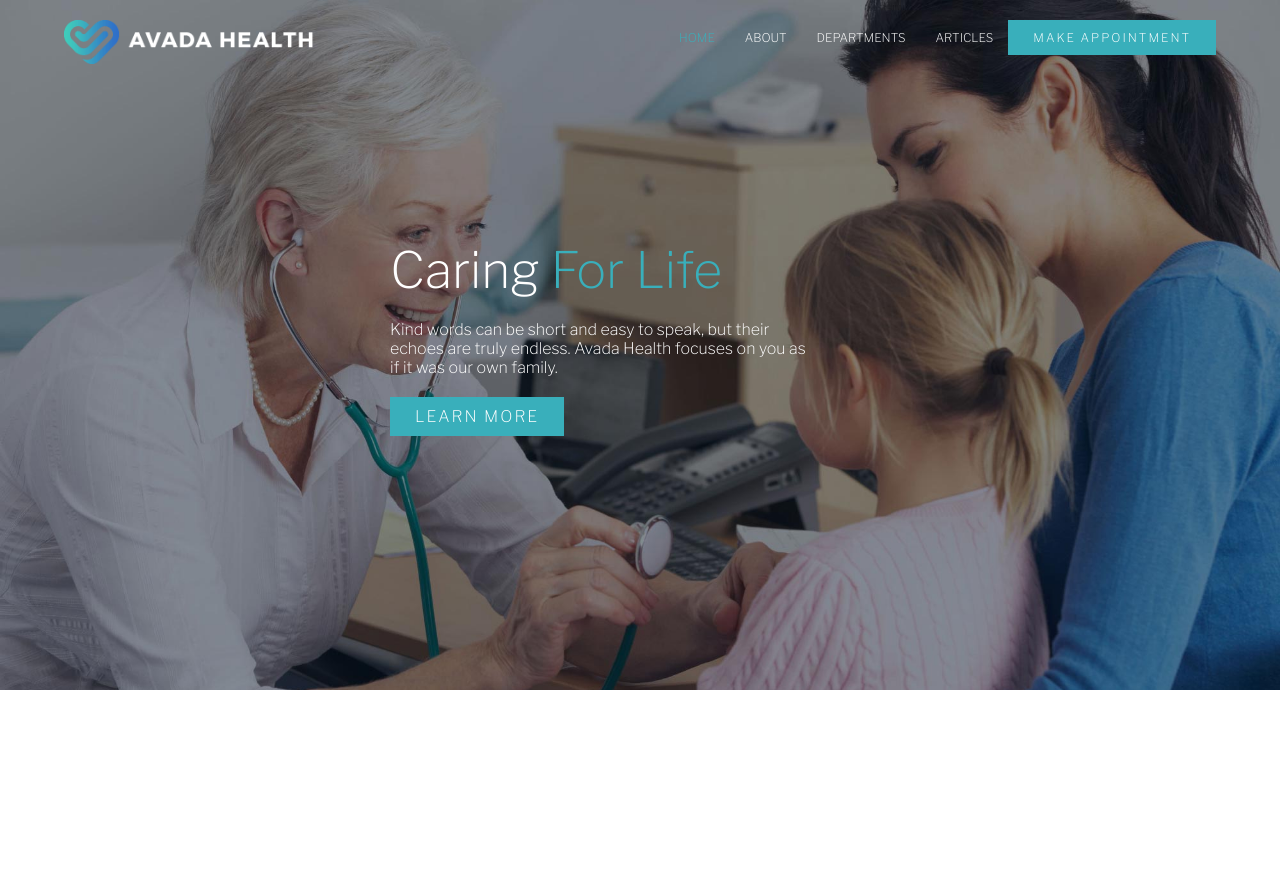
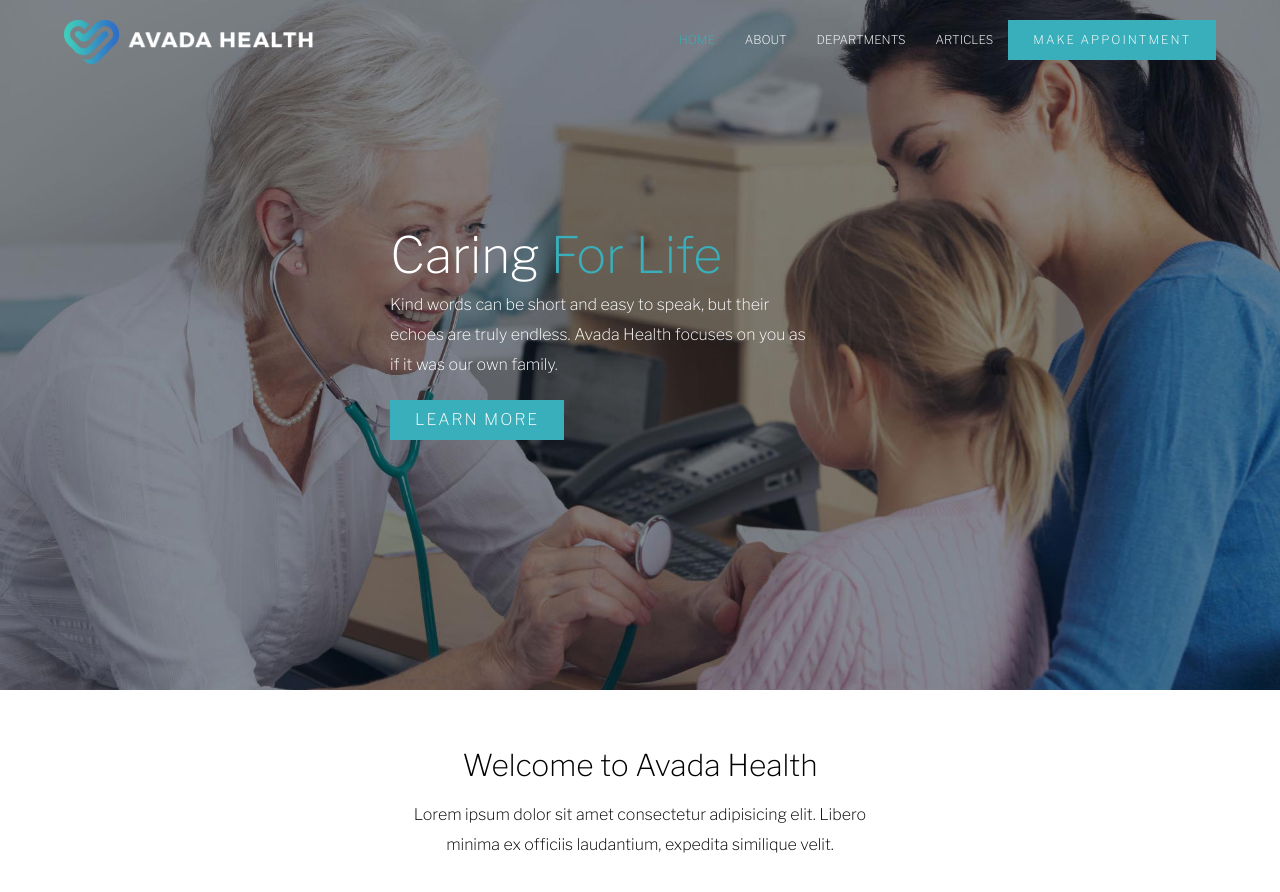
Before and after one commit to dbonafin/proj-html-vuejs, a Vue app: page / in a window 1280 px wide. Shown: the top 892 px of the page. Before the commit the page ends 800 px from the top, so only its background shows below. Built offline with nearby package versions, Linux system fonts and the light colour scheme.

Commit message:
brand introduction component started

```diff
--- a/src/App.vue
+++ b/src/App.vue
@@ -14,8 +14,8 @@
 
     <!-- Here will be the main section -->
     <main>
-      <!-- Welcome to avada intro section -->
-      <!-- title, text and 4 columns (img, title, text) -->
+
+      <MainSection/>
 
       <!-- Meet our doctors section -->
       <!-- icon, title, text and 3 doctor info cards (picture, title, text, socials) -->
@@ -51,10 +51,11 @@
 
   import NavLinks from './data/NavLinks.json';
   import PageHeader from './components/PageHeader.vue';
+  import MainSection from './components/MainSection.vue';
 
   export default {
     name: 'App',
-    components: { PageHeader},
+    components: { PageHeader, MainSection },
     data() {
       return {
         navLinks: NavLinks
@@ -66,6 +67,6 @@
 
 <style lang="scss">
 
-  @import "./style/common.scss"
+  @import "./style/common.scss";
 
 </style>
--- /dev/null
+++ b/src/components/BrandIntroduction.vue
@@ -0,0 +1,42 @@
+<template>
+
+    <div class="intro-wrapper">
+        <div class="small-container">
+
+            <div class="top-area">
+                <h2>Welcome to Avada Health</h2>
+
+                <p>
+                    Lorem ipsum dolor sit amet consectetur adipisicing elit. Libero minima ex officiis laudantium, expedita similique velit.
+                </p>
+            </div>
+
+        </div>
+    </div>
+
+</template>
+
+<script>
+
+    export default {
+        name: 'BrandIntroduction'
+    }
+
+</script>
+
+<style lang="scss" scoped>
+
+    .small-container {
+        padding: 60px 0;
+        .top-area {
+            width: 60%;
+            margin: 0 auto;
+            text-align: center;
+            h2 {
+                font-size: 30px;
+                margin-bottom: 20px;
+            }
+        }
+    }
+
+</style>
--- /dev/null
+++ b/src/components/MainSection.vue
@@ -0,0 +1,25 @@
+<template>
+
+    <section>
+        <!-- Welcome to avada intro section -->
+        <!-- title, text and 4 columns (img, title, text) -->
+        <BrandIntroduction/>
+
+    </section>
+
+</template>
+
+<script>
+
+    import BrandIntroduction from "./BrandIntroduction.vue";
+
+        export default {
+        name: "MainSection",
+        components: { BrandIntroduction }
+    }
+
+</script>
+
+<style lang="scss">
+
+</style>
--- a/src/components/PageHeader.vue
+++ b/src/components/PageHeader.vue
@@ -45,7 +45,7 @@
 <script>
 
 export default {
-  name: 'ResetDone',
+  name: 'PageHeader',
   data() {
     return {
       introMessage: 'Kind words can be short and easy to speak, but their echoes are truly endless. Avada Health focuses on you as if it was our own family.'
--- a/src/style/common.scss
+++ b/src/style/common.scss
@@ -18,6 +18,7 @@ body {
 
 * {
     font-weight: 200 ;
+    line-height: 30px;
 }
 
 .large-container {
@@ -42,7 +43,7 @@ img {
 .btn {
     display: inline-block;
     text-transform: uppercase;
-    padding: 10px 25px;
+    padding: 5px 25px;
     cursor: pointer;
 }
 
```
